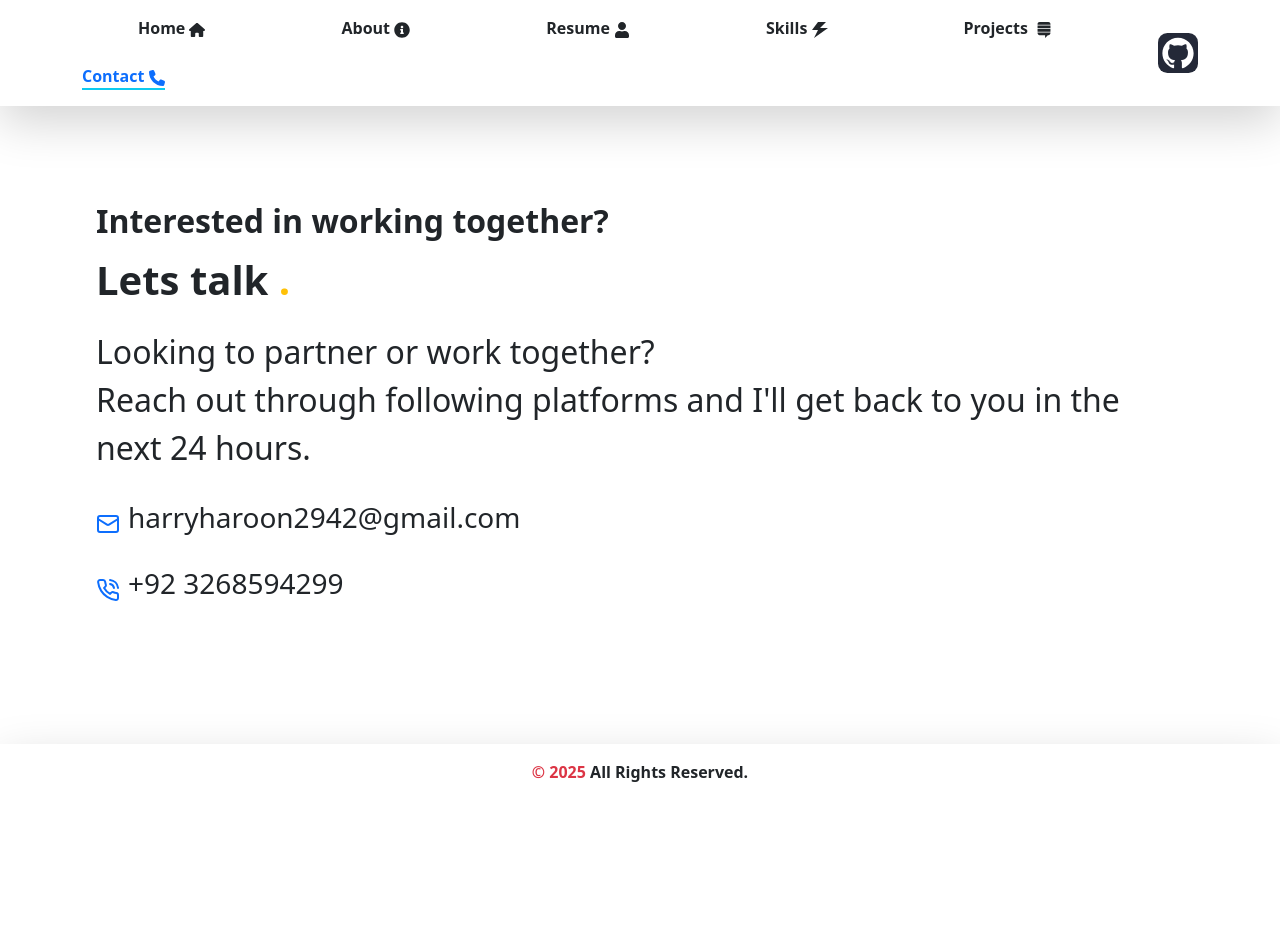
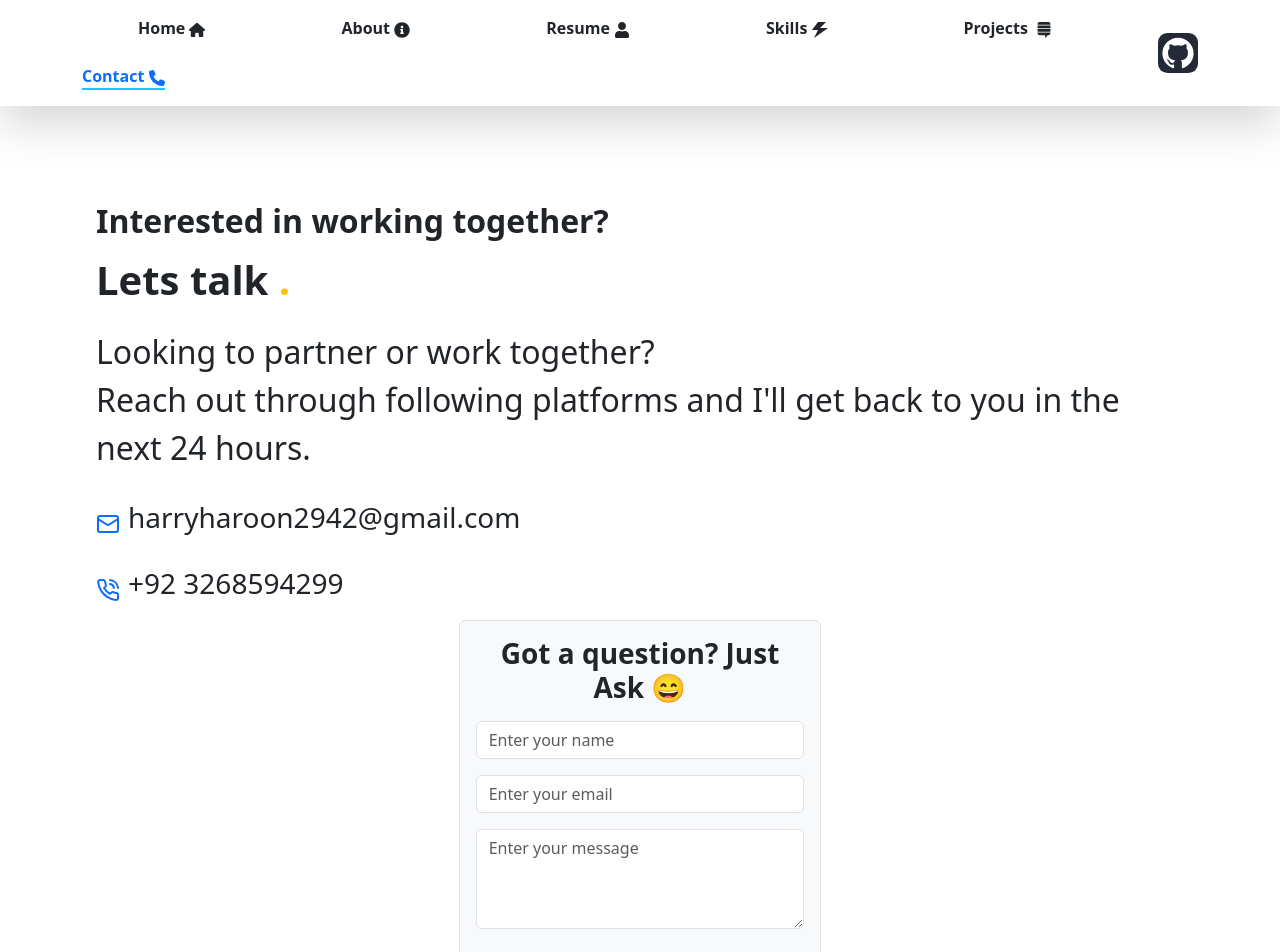
Before and after one commit to haroonbitknox-debug/haroon_portfolio, a React (Vite) app: page /contact in a window 1280 px wide. Shown: the top 952 px of the page. Before the commit the page ends 800 px from the top, so only its background shows below. Built offline with nearby package versions, Linux system fonts and the light colour scheme.

Commit message:
addded contact form

```diff
--- a/src/components/Portfolio.jsx
+++ b/src/components/Portfolio.jsx
@@ -64,7 +64,7 @@ const [menuOpen, setMenuOpen] = useState(false);
         </main>
 
         {/* FOOTER */}
-        <footer className="bg-white  text-white p-3 text-center shadow-lg">
+        <footer className="bg-white text-white p-3 text-center shadow-lg">
           <b className="text-danger">© 2025 </b>
           <b className="text-dark">All Rights Reserved.</b>
         </footer>
--- a/src/components/pages/Contact.jsx
+++ b/src/components/pages/Contact.jsx
@@ -1,4 +1,4 @@
-
+import ContactForm from "./ContactForm"
 
 function Contact() {
   return (
@@ -23,9 +23,9 @@ function Contact() {
             stroke-width="2"
             stroke-linecap="round"
             stroke-linejoin="round"
-            // class="lucide lucide-mail text-primary"
+
             className="text-primary mt-3"
-          >
+            >
             <rect width="20" height="16" x="2" y="4" rx="2"></rect>
             <path d="m22 7-8.97 5.7a1.94 1.94 0 0 1-2.06 0L2 7"></path>
           </svg>
@@ -45,13 +45,14 @@ function Contact() {
             stroke-linejoin="round"
             // class="lucide lucide-phone-call text-primary"
             className="text-primary mt-3"
-          >
+            >
             <path d="M22 16.92v3a2 2 0 0 1-2.18 2 19.79 19.79 0 0 1-8.63-3.07 19.5 19.5 0 0 1-6-6 19.79 19.79 0 0 1-3.07-8.67A2 2 0 0 1 4.11 2h3a2 2 0 0 1 2 1.72 12.84 12.84 0 0 0 .7 2.81 2 2 0 0 1-.45 2.11L8.09 9.91a16 16 0 0 0 6 6l1.27-1.27a2 2 0 0 1 2.11-.45 12.84 12.84 0 0 0 2.81.7A2 2 0 0 1 22 16.92z"></path>
             <path d="M14.05 2a9 9 0 0 1 8 7.94"></path>
             <path d="M14.05 6A5 5 0 0 1 18 10"></path>
           </svg>
           <p className="mx-2 fs-3 ">+92 3268594299</p>
         </li>
+      <ContactForm/>
       </div>
     </div>
   )
--- /dev/null
+++ b/src/components/pages/ContactForm.jsx
@@ -0,0 +1,33 @@
+
+
+function ContactForm() {
+  return (
+    <>
+    <div className="container col-4 text-center border rounded bg-light p-3" >
+      <h3 className="fw-bold">Got a question? Just Ask 😄</h3>
+      <input
+      type="text"
+      name="username"
+      placeholder="Enter your name"
+      className="d-flex my-3 form-control required border rounded "/>
+
+      <input
+      type="email"
+      name="useremail"
+      placeholder="Enter your email"
+      className="d-flex my-3 form-control required border rounded"/>
+
+      <textarea
+      type="text"
+      name="usermessage"
+      placeholder="Enter your message"
+      className="d-flex my-3 form-control required border rounded" style={{height: "100px"}}/>
+
+      <button className="btn btn-dark my-2">Send Message</button>
+
+      </div>
+    </>
+  )
+}
+
+export default ContactForm
```
